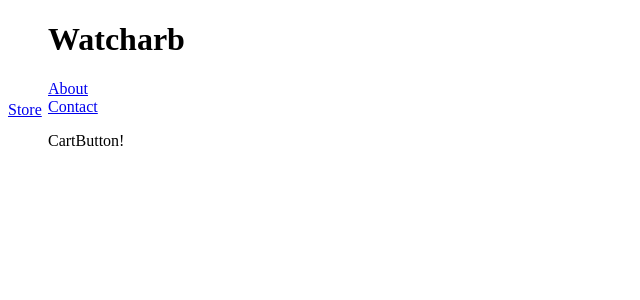
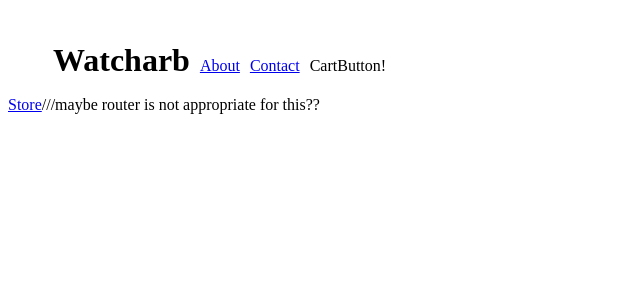
Before and after one commit to amiani/arbstore, a React app: page / in a window 1280 px wide. Shown: the top 300 px of the page, without its empty margins (0-640 px from the left). Built offline with nearby package versions, Linux system fonts and the light colour scheme; the HTML template or start-up script is replaced by a standard one.

Commit message:
css working, might need to rearrange how I'm using react-router

```diff
--- a/src/components/Header/header.css
+++ b/src/components/Header/header.css
@@ -6,6 +6,7 @@ header {
   margin: 0;
 }
 
-ul li {
-  display: block;
+ul > li {
+  display: inline-block;
+  margin: 5px;
 }
--- a/src/components/StorePage/storepage.js
+++ b/src/components/StorePage/storepage.js
@@ -4,8 +4,9 @@ import ProductList from '../ProductList/productlist';
 export default class StorePage extends React.Component {
   constructor(props) {
     super(props);
+    console.log(props);
     this.state = {
-      products: [],
+      products: this.props.route.products
     };
   }
 
--- a/src/components/App.js
+++ b/src/components/app.js
@@ -8,7 +8,8 @@ const App = props => (
   <div>
     <Header storename="Watcharb" />
     <Link to="/store">Store</Link>
-    <Route path="/store" component={StorePage} />
+    ///maybe router is not appropriate for this??
+    <Route path="/store" component={StorePage} products={props.products} />
   </div>
 );
 export default App;
```
